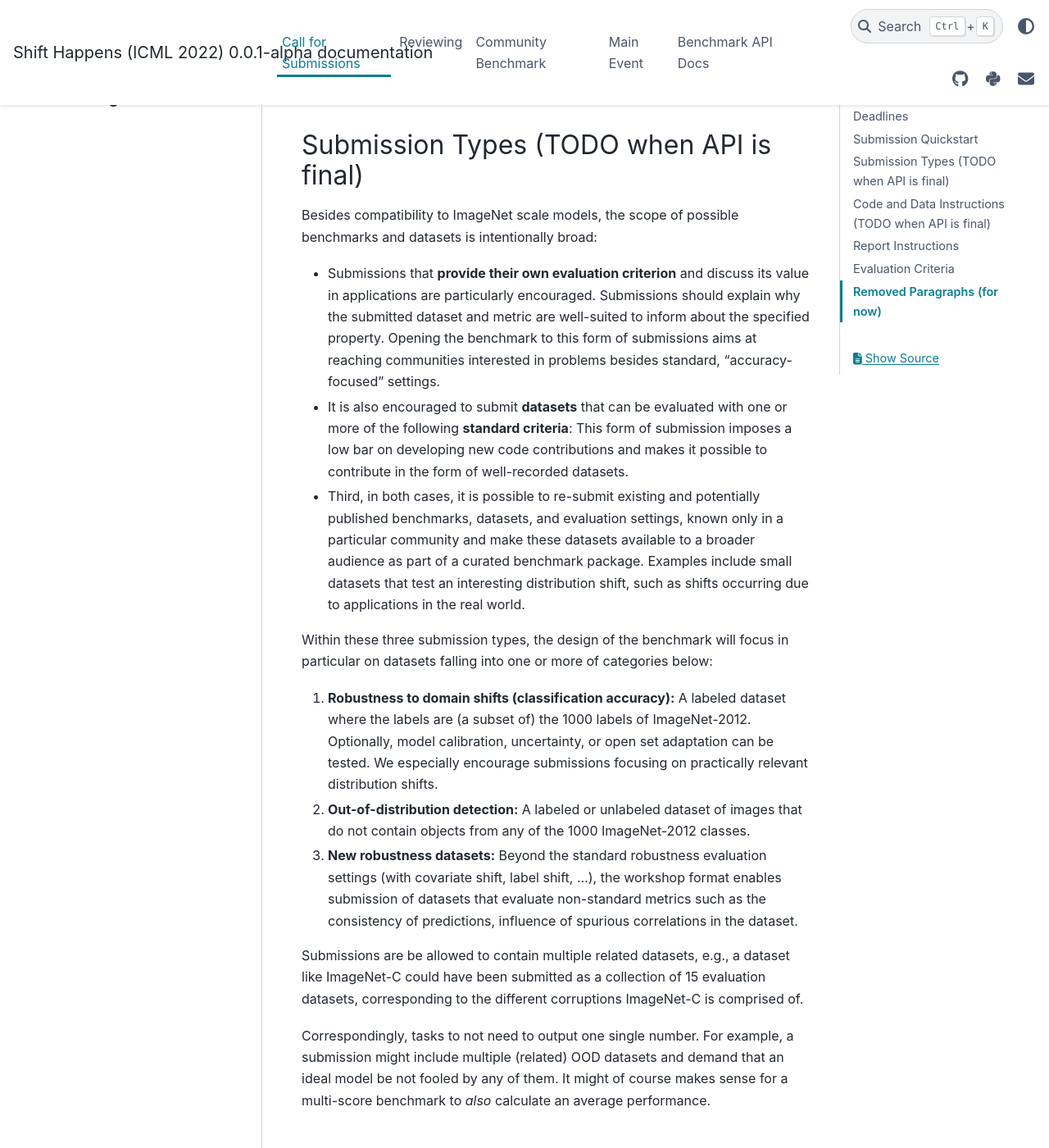
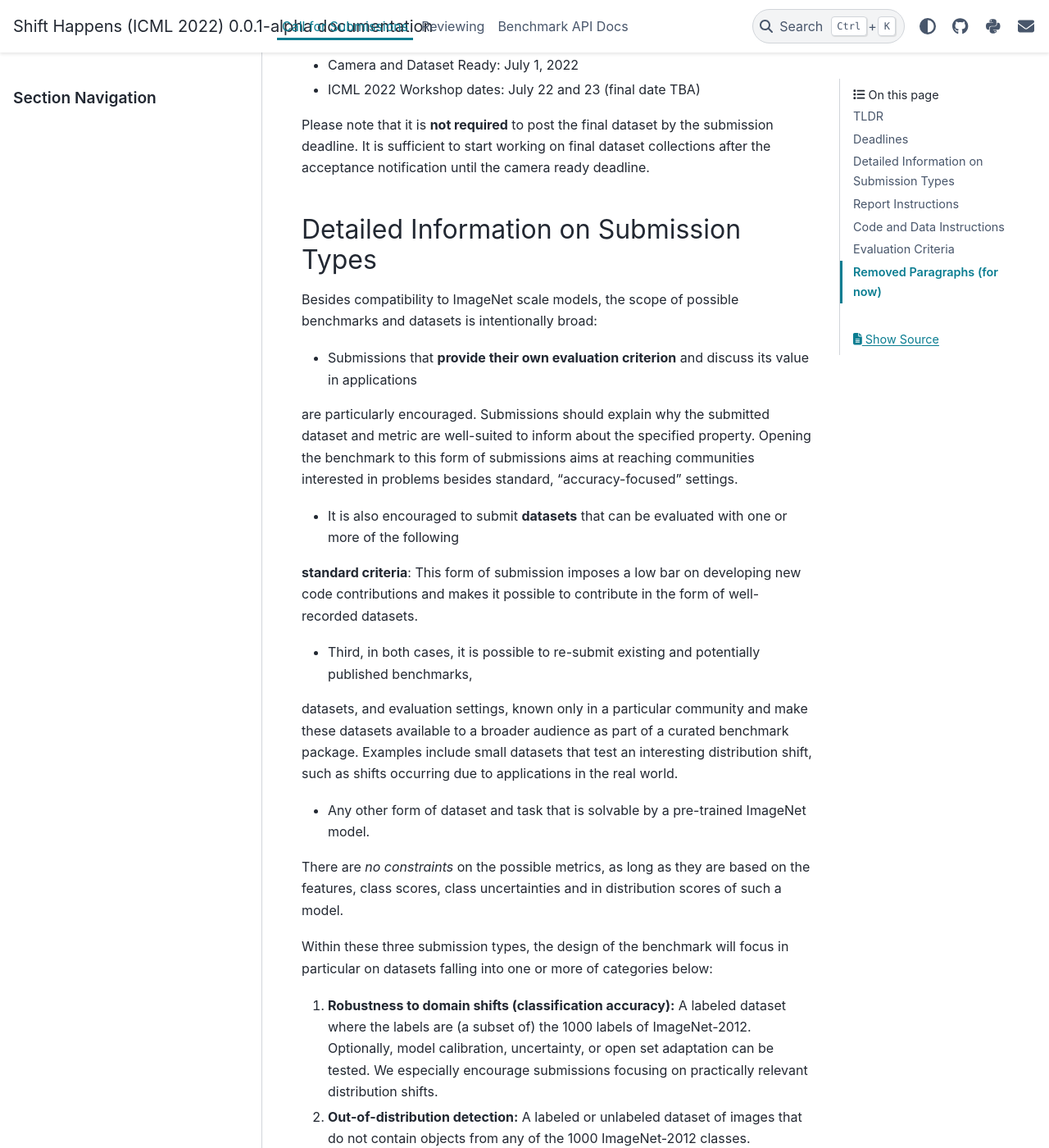
Before and after one commit to shift-happens-benchmark/icml-2022, a Sphinx documentation site: the page built from docs/source/call_for_papers.rst, in a window 1280 px wide and 1400 px high, scrolled down 1126 px. Shown: the whole window at 82% size. Built offline with Sphinx 7.4.7 and the PyData theme 0.15.4, drawn with Linux system fonts in a browser that asks for light colours; some of the changed text lies outside the part shown.

Commit message:
Updates from our discussion

```diff
--- a/docs/source/community_benchmark.rst
+++ b/docs/source/_community_benchmark.rst
@@ -21,7 +21,7 @@
 
 - During a `community hackathon <community_benchmark.html#hackathon>`__, the benchmark will be polished.
 
-- All accepted submissions will be part of the shifthappens benchmark suite. This will ensure that after the workshop all benchmarks are accessible to the community.
+- All accepted submissions will be part of the ``shifthappens`` benchmark suite. This will ensure that after the workshop all benchmarks are accessible to the community.
 
 - $$$
 
--- a/docs/source/call_for_papers.rst
+++ b/docs/source/call_for_papers.rst
@@ -6,55 +6,66 @@
     This page is still under construction and might contain inaccurate information.
     Please wait with the preparation of your submission until this note disappears.
 
-Deadlines
-^^^^^^^^^^^^^^^^
-
-- Submission Deadline: June 1, 2022 (TODO)
-- Acceptance notification: June 13, 2022 (TODO)
-- ICML 2022 Workshop dates: July 22 and 23
-
-
-Submission Quickstart
-^^^^^^^^^^^^^^^^^^^^^
+TLDR
+^^^^
 
 Submissions consist of
 
 - A short report of the task, metrics and datasets,
-- An implementation of the task, metrics and/or datasets, comprised of a plugin to the ``shifthappens`` benchmark package, and all required external data files.
+- An implementation of the task, metrics and/or datasets, comprised of a plugin to the ``shifthappens``
+benchmark package, and all required external data files.
 
 Both components will be submitted via OpenReview, and reviewing is double-blind (**submission link tba**).
 The workshop will not have any official proceedings, so it is non-archival.
-Tasks that have been part of a recent submission/publication are allowed, in which case the overlapping works should be mentioned.
+Tasks that have been part of a recent submission/publication are allowed, in which case the overlapping
+works should be mentioned.
 
-The implementation leverages our example API implementation:
+**Examples** of possible contributions:
 
-.. code:: python
-
-    from shifthappens.task import Result, Task, register
-
-    @register
-    class MyExampleTask(Task):
-
-        def _evaluate(self, model):
-            ...
-            return Result(
-                accuracy = 0.42,
-                calibration = 0.44
-            )
+- New collections of images "compatible" for existing tasks like classification or OOD detection (e.g. like ImageNet-A).
+  Submissions of this type can consist of images only.
+- Re-definitions of tasks/new metrics on existing datasets
+  (e.g. new calibration metrics, fairness metrics, ...).
+- Completely new tasks and datasets, that highlight differences between ImageNet models (see below for details).
 
 
+Deadlines
+^^^^^^^^^^^^^^^^
 
-Submission Types (TODO when API is final)
-^^^^^^^^^^^^^^^^
+- Submission Deadline: mid-end May, 2022 (final date TBA)
+- Reviews posted: June 3, 2022
+- Acceptance notification: June 6, 2022
+- Camera and Dataset Ready: July 1, 2022
+- ICML 2022 Workshop dates: July 22 and 23 (final date TBA)
+
+Please note that it is **not required** to post the final dataset by the submission deadline.
+It is sufficient to start working on final dataset collections after the acceptance notification until the
+camera ready deadline.
+
+
+Detailed Information on Submission Types
+^^^^^^^^^^^^^^^^^^^^^^^^^^^^^^^^^^^^^^^^
 
 Besides compatibility to ImageNet scale models, the scope of possible
 benchmarks and datasets is intentionally broad:
 
-- Submissions that **provide their own evaluation criterion** and discuss its value in applications are particularly encouraged. Submissions should explain why the submitted dataset and metric are well-suited to inform about the specified property. Opening the benchmark to this form of submissions aims at reaching communities interested in problems besides standard, “accuracy-focused” settings.
+- Submissions that **provide their own evaluation criterion** and discuss its value in applications
+are particularly encouraged. Submissions should explain why the submitted dataset and metric are well-suited
+to inform about the specified property. Opening the benchmark to this form of submissions aims at reaching
+communities interested in problems besides standard, “accuracy-focused” settings.
 
-- It is also encouraged to submit **datasets** that can be evaluated with one or more of the following **standard criteria**: This form of submission imposes a low bar on developing new code contributions and makes it possible to contribute in the form of well-recorded datasets.
+- It is also encouraged to submit **datasets** that can be evaluated with one or more of the following
+**standard criteria**: This form of submission imposes a low bar on developing new code contributions
+and makes it possible to contribute in the form of well-recorded datasets.
 
-- Third, in both cases, it is possible to re-submit existing and potentially published benchmarks, datasets, and evaluation settings, known only in a particular community and make these datasets available to a broader audience as part of a curated benchmark package. Examples include small datasets that test an interesting distribution shift, such as shifts occurring due to applications in the real world.
+- Third, in both cases, it is possible to re-submit existing and potentially published benchmarks,
+datasets, and evaluation settings, known only in a particular community and make these datasets available
+to a broader audience as part of a curated benchmark package. Examples include small datasets that test an
+interesting distribution shift, such as shifts occurring due to applications in the real world.
+
+- Any other form of dataset and task that is solvable by a pre-trained ImageNet model.
+There are *no constraints* on the possible metrics, as long as they are based on the features, class scores,
+class uncertainties and in distribution scores of such a model.
 
 Within these three submission types, the design of the benchmark will
 focus in particular on datasets falling into one or more of categories
@@ -86,22 +97,8 @@
 ideal model be not fooled by any of them. It might of course makes sense for a
 multi-score benchmark to *also* calculate an average performance.
 
-Code and Data Instructions (TODO when API is final)
-^^^^^^^^^^^^^^^^
-
-Submissions must include a link to the dataset (hosted on a suitable platform),
-as well as code (building on top of the provided `reference implementation
-<https://shift-happens-benchmark.github.io/icml-2022/>`__) for
-running the evaluation process.
-
-Used data/images need to be usable for research purposes. Their license should
-be stated in the report and README.
-
-TODO: Code license
-
 Report Instructions
 ^^^^^^^^^^^^^^^^
-
 
 The short report should
 
@@ -123,11 +120,39 @@
 <https://icml.cc/Conferences/2022/StyleAuthorInstructions>`__, by using the
 provided `LaTeX files <https://media.icml.cc/Conferences/ICML2022/Styles/icml2022.zip>`__.
 
+Code and Data Instructions
+^^^^^^^^^^^^^^^^
+
+Submissions must include a link to the dataset (hosted on a suitable platform),
+as well as code (building on top of the provided `reference implementation
+<https://shift-happens-benchmark.github.io/icml-2022/>`__) for
+running the evaluation process.
+
+Used data/images need to be usable for research purposes. Their license should
+be stated in the report and README.
+
+
+The implementation leverages our example API implementation:
+
+.. code:: python
+
+    from shifthappens.task import Result, Task, register
+
+    @register
+    class MyExampleTask(Task):
+
+        def _evaluate(self, model):
+            ...
+            return Result(
+                accuracy = 0.42,
+                calibration = 0.44
+            )
+
+TODO: Code license
 
 
 Evaluation Criteria
 ^^^^^^^^^^^^^^^^^^^
-
 
 Submissions will be judged according to the following criteria:
 
--- a/docs/source/main_event.rst
+++ /dev/null
@@ -1,10 +0,0 @@
-Main event
-==================
-
-During the workshop, we will encourage discussion on (1) model properties that are often overlooked when evaluating machine learning models and should be included in a comprehensive benchmark, on (2) important practical properties of evaluation datasets and criteria, and on (3) currently unavailable evaluations that would be desirable to be developed in the future. Furthermore, we will host an online forum in the period between the camera-ready deadline and the workshop to facilitate constructive discussions about the accepted datasets.
-
-Timetable Outline (tentative)
-^^^^^^^^^^^^^^^^
-
-.. image:: timetable_screenshot.png
-    :width: 300px
```
Also changed, not shown: docs/source/_main_event.rst (added, +14 -0 lines), docs/source/index.rst (+11 -5 lines).
